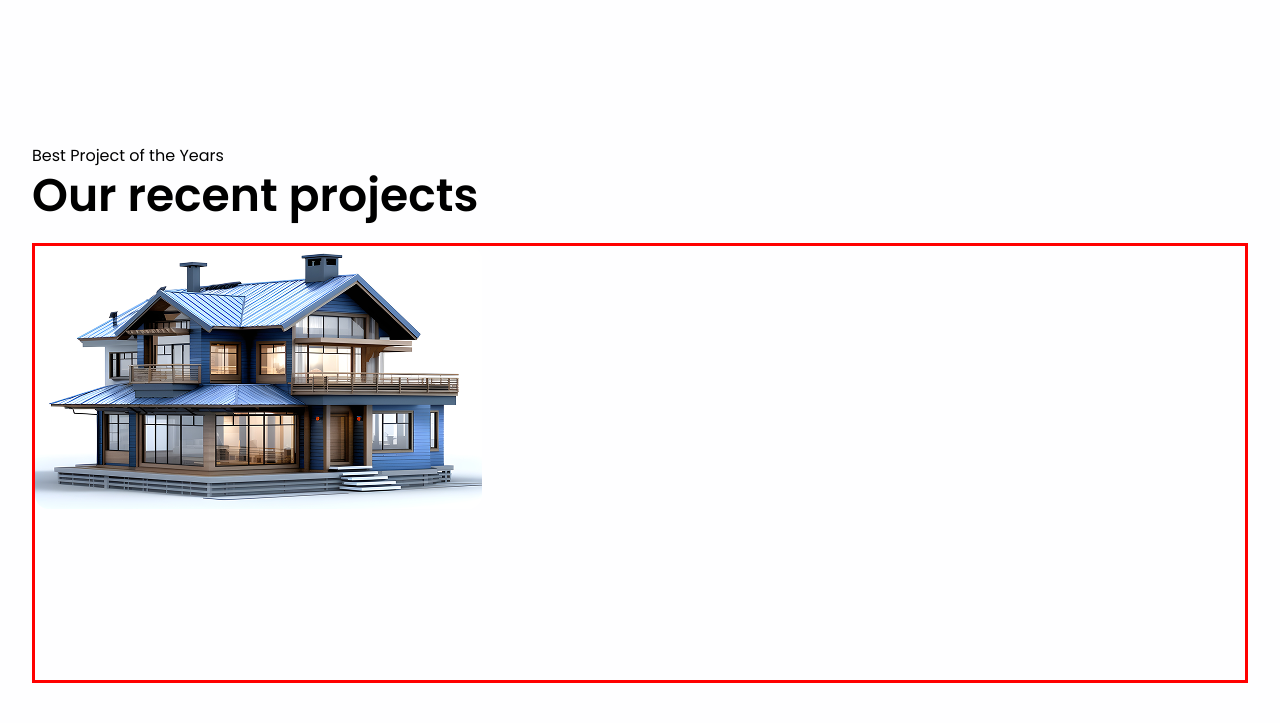
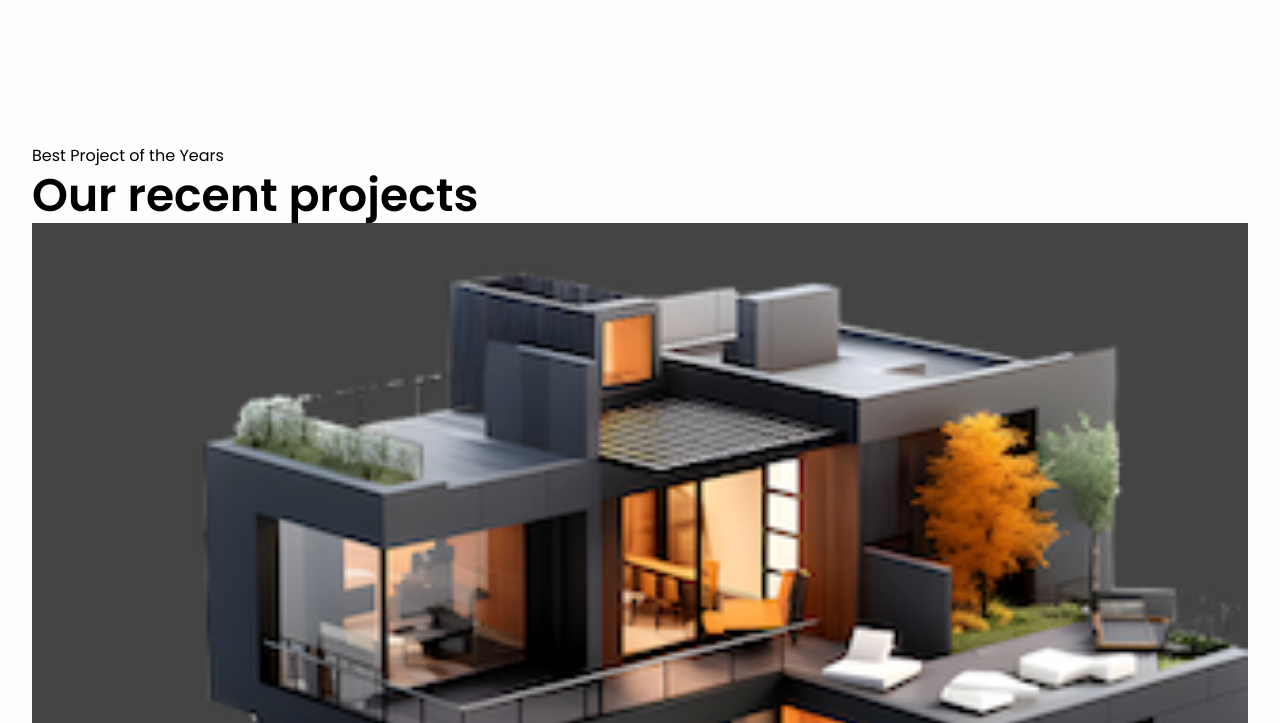
Before and after one commit to vlesueji/landing_page, a website: page index.html in a window 1280 px wide. Shown: the part 1146-1869 px from the top of the page. Before the commit the page ends 1829 px from the top, so only its background shows below. Drawn offline with nearby package versions, Linux system fonts and the light colour scheme.

Commit message:
start making swiper

```diff
--- a/index.html
+++ b/index.html
@@ -19,6 +19,7 @@
     href="./images/favicon.png"
     type="image/x-icon"
   >
+
   <title>Build</title>
 </head>
 <body id="body">
@@ -300,15 +301,39 @@
   <section class="portfolio container">
     <p class="portfolio__paragraph">Best Project of the Years</p>
     <h2 class="portfolio__title">Our recent projects</h2>
-    <div class="portfolio__projects projects">
-      <div class="projects__item">
-        <picture>
+
+    <div class="swiper">
+      <!-- Additional required wrapper -->
+      <div class="swiper-wrapper">
+        <!-- Slides -->
+        <div class="swiper-slide">
           <img
-            src="./images/portfolio/work3.png"
+            src="./images/header/header-mobile.png"
             alt=""
           >
-        </picture>
+        </div>
+        <div class="swiper-slide">
+          <img
+            src="./images/vuesax/linear/messages.svg"
+            alt=""
+          >
+        </div>
+        <div class="swiper-slide">
+          <img
+            src="./images/header/header-mobile.png"
+            alt=""
+          >
+        </div>
       </div>
+      <!-- If we need pagination -->
+      <div class="swiper-pagination"></div>
+
+      <!-- If we need navigation buttons -->
+      <div class="swiper-button-prev"></div>
+      <div class="swiper-button-next"></div>
+
+      <!-- If we need scrollbar -->
+      <div class="swiper-scrollbar"></div>
     </div>
 
   </section>
@@ -373,6 +398,10 @@
   >Contact us
   </button>
 </div>
+<script src="https://cdn.jsdelivr.net/npm/swiper@11/swiper-bundle.min.js"></script>
+<script>
+  var swiper = new Swiper(".mySwiper", {});
+</script>
 <script src="./scripts/script.js"></script>
 </body>
 </html>
--- a/package.json
+++ b/package.json
@@ -1,6 +1,7 @@
 {
   "devDependencies": {
     "gulp": "^5.0.1",
-    "gulp-server-livereload": "^1.9.2"
+    "gulp-server-livereload": "^1.9.2",
+    "swiper": "^11.2.10"
   }
 }
--- a/scripts/script.js
+++ b/scripts/script.js
@@ -1,3 +1,4 @@
+
 const body = document.getElementById('body');
 const buttonMenu = document.getElementById('menuButton');
 const mobileMenu = document.getElementById('mobileMenu');
--- a/styles/styles.scss
+++ b/styles/styles.scss
@@ -85,7 +85,7 @@
     flex-direction: column;
     justify-content: space-between;
     height: calc(100vh - 97px);
-    height: fit-content;
+    min-height: fit-content;
     padding: 0;
   }
 
@@ -365,9 +365,33 @@
 .projects {
   @include utils.border;
   display: flex;
-  height: 440px;
-
   &__item {
 
   }
 }
+
+//------swiper
+
+
+.swiper {
+  width: 100%;
+  height: 100%;
+}
+
+.swiper-slide {
+  text-align: center;
+  font-size: 18px;
+  background: #444;
+  display: flex;
+  justify-content: center;
+  align-items: center;
+}
+
+.swiper-slide img {
+  display: block;
+  width: 100%;
+  height: 100%;
+  object-fit: cover;
+}
+
+//-----------/swiper/
```
Also changed, not shown: styles/styles.css, 2 other files.
